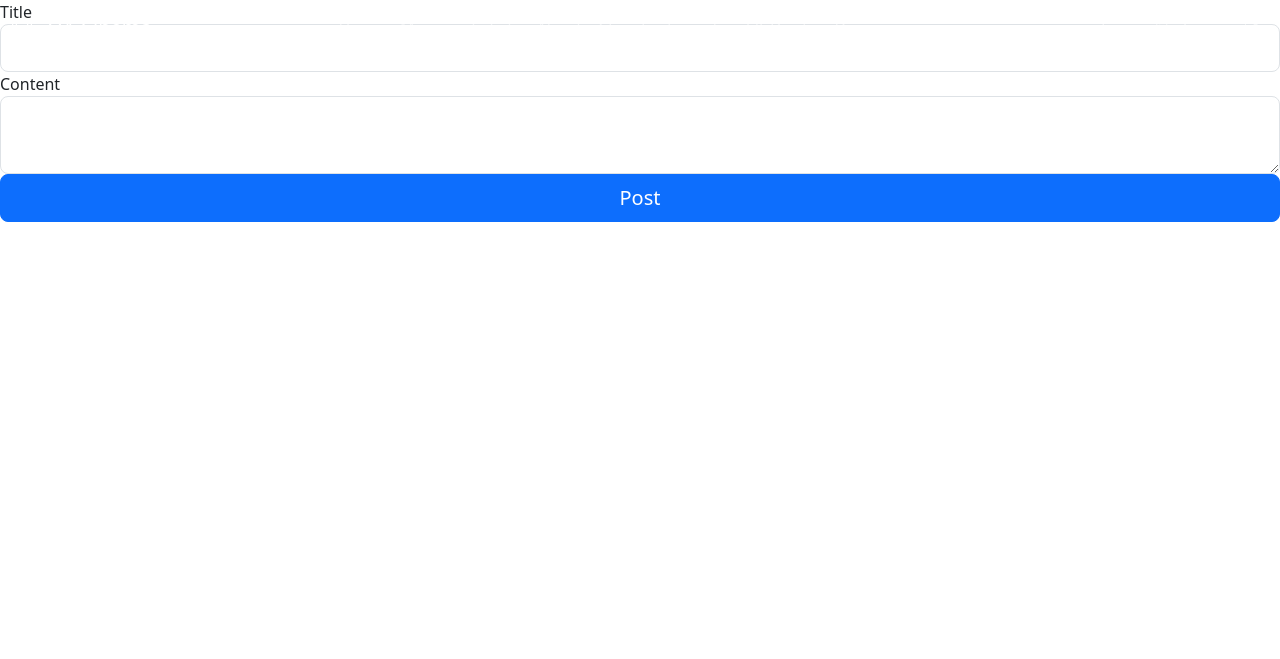
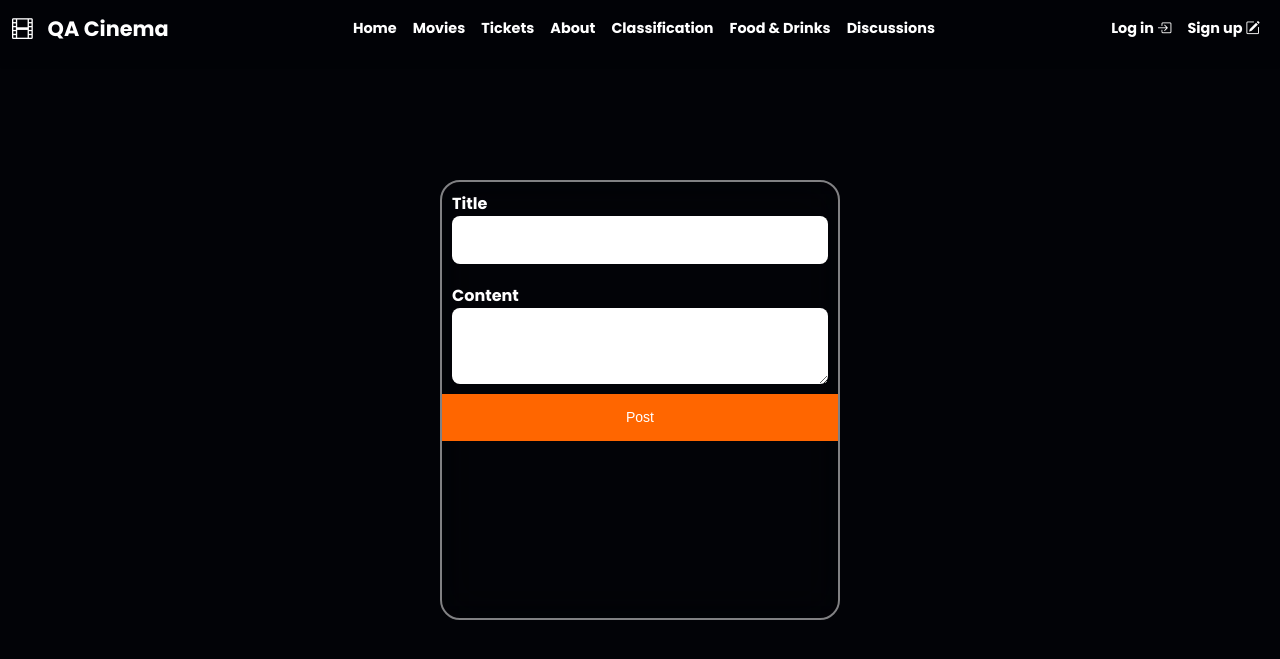
Before and after one commit to fkia413/CodeBusters, a Flask app: page /discussion/new in a window 1280 px wide. Shown: the top 659 px of the page. Run offline with Flask 3, Linux system fonts and the light colour scheme; parts of the project's set-up code (start-up, migrations or seed data) failed here and were passed over.

Commit message:
RN: cleaned stylesheet and added css folder

```diff
--- a/application/static/stylesheet.css
+++ b/application/static/css/stylesheet.css
@@ -1,120 +1,130 @@
-/*
-html * {
-    color: white;
-    font-family: 'Lucida Sans', 'Lucida Sans Regular', 'Lucida Grande', 'Lucida Sans Unicode', Geneva, Verdana, sans-serif;
-    background-color: var(--bk-grey)
+/* ------------------------------------- */
+/* Basic styling setup */
+@import url('https://fonts.googleapis.com/css2?family=Poppins:wght@700&display=swap');
+
+html, body {
+    font-family: 'Poppins', sans-serif;
+    scroll-padding-top: 2rem;
+    scroll-behavior: smooth;
+    background-color: var(--text-color);
 }
 
 :root {
-    --bk-grey: #2D3047;
-    --main-red: #D2042D;
-    --button: #cb004c;
+    --main-color:#ff2c1f;
+    --text-color:#020307;
+    --bg-color:#fff;
 }
 
-header {
-    padding: 20px 0;
-    background-color: var(--main-red) !important;
-    border-radius: 25px;
+::-webkit-scrollbar {
+    width: 0.5rem;
+    background: var(--text-color);
 }
 
-.header-logo {
-    display: block;
-    color: white;
-    font-size: 24px;
-    background-color: var(--main-red) !important;
-    padding-left: 20px;
+::-webkit-scrollbar-thumb {
+    background: var(--main-color);
+    border-radius: 5rem;
 }
 
-.navbar {
-    border: none;
-    margin-bottom: 0;
-    background-color: var(--main-red) !important;
+body {
+    color: var(--bg-color);
 }
 
-.navbar-content {
-    text-align: center;
-    background-color: var(--main-red) !important;
+.btn {
+    padding: 0.7rem 1.4rem;
+    background: var(--main-color);
+    color: var(--bg-color);
+    font-weight: 400;
+    border-radius: 0.5rem;
+}
+
+.btn:hover {
+    background: #fa1216;
+}
+
+/* ------------------------------------- */
+/* Navbar */
+
+.custom-navbar {
+    background-color: rgba(2, 3, 7, .95);
+    box-shadow: 0px 2px 10px #00000033;
 }
 
 
-.navbar-nav {
-    margin: 0;
-    padding: 0;
-    list-style-type: none;
-    display: inline-block;
-    background-color: var(--main-red) !important;
+.navbar li {
+    position: relative;
 }
 
-.navbar-nav li {
-    margin-right: 15px;
-    display: inline;
-    background-color: var(--main-red) !important;
-
+.navbar-brand {
+    font-size: 1.3em !important;
+    font-weight: 600;
+    color: var(--bg-color);
 }
 
-
-.navbar-left {
-    margin-top: 10px;
-    display: inline-block;
-    float: left;
-    background-color: var(--main-red) !important;
-    padding-left: 20px;
-    border-radius: 25px;
+.navbar a {
+    font-size: .9em;
+    font-weight: 500;
+    color: var(--bg-color);
 }
 
-.navbar-right {
-    float: right;
-    background-color: var(--main-red)!important;
+.navbar a::after {
+    content: '';
+    width: 0;
+    height: 2px;
+    background: var(--main-color);
+    position: absolute;
+    bottom: -4px;
+    left: 0;
+    transition: 0.4s all linear;
 }
 
-.navbar-left a {
-    text-decoration: none;
-    margin-right: 15px;
-    background-color: var(--main-red)!important;
+.navbar a:hover::after,
+.navbar .home-active::after {
+    width: 100%;
 }
 
-.navbar-nav .active a {
-    font-weight: bold;
-    background-color: var(--main-red) !important;
+/* ------------------------------------- */
+/* Swiper */
+
+
+.home-text {
+    position: relative;
+    z-index: 1;
+    text-align: center;
+    padding: 20px;
 }
 
-.navbar-nav a:hover {
-    text-decoration: underline;
+.home-text span {
+    color: var(--bg-color);
+    font-weight: 500;
+    text-transform: uppercase;
 }
 
-.col-md-8 {
-    text-align: center;
-    display: block;
-    align-items: center;
+.home-text h1 {
+    color: var(--bg-color);
+    font-size: 4rem;
+    font-weight: 700;
+    margin-bottom: 1rem;
 }
 
-.topnav {
-    background-color: var(--main-red) !important;
+.play {
+    position: absolute;
+    right: 4rem;
+    bottom: 10%;
 }
 
-When the screen is less than 600px wide, stack the links and the search field vertically instead of horizontally */
-/* @media screen and (max-width: 600px) {
-    .searchbar a, .searchbar input[type=text] {
-    float: none;
-    display: inline-block;
-    text-align: center;
-    width: 100%;
-    margin: 0;
-    padding: 14px;
-    background-color: var(--main-red)!important;
-    }
-    .searchbar input[type=text] {
-    border: 1px solid #ccc;
-    background-color: var(--main-red);
-    }
+.play .bx {
+    background: var(--bg-color);
+    padding: 10px;
+    font-size: 2rem;
+    border-radius: 50%;
+    border: 4px solid rgb(2, 3, 7,0.4);
+    color: var(--main-color);
 }
 
-.btn {
-    background-color: var(--button);
-}
-
-.searchbar form {
-    background-color: var(--main-red);
+.play .bx:hover {
+    background: var(--main-color);
+    color: var(--bg-color);
+    transition: 0.2s all linear;
 }
 
 .wrapper {
@@ -178,252 +182,24 @@ When the screen is less than 600px wide, stack the links and the search field ve
 }
 
 .custom-button {
-
-    background-color: var(--button);
-    color: white;
-    border: none;
-    margin: 5px;
-    padding: 10px 20px;
-    border-radius: 10px;
-    font-size: 14px;
-    font-family: Arial, sans-serif;
-<<<<<<< HEAD:static/stylesheet.css
-}     */
-
-@import url('https://fonts.googleapis.com/css2?family=Poppins:wght@700&display=swap');
-*{
-    font-family: 'Poppins', sans-serif;
-    margin: 0;
-    padding: 0;
-    box-sizing: border-box;
-    list-style: none;
-    text-decoration: none;
-    scroll-padding-top: 2rem;
-    scroll-behavior: smooth;
-}
-
-:root{
-    --main-color:#ff2c1f;
-    --text-color:#020307;
-    --bg-color:#fff;
-}
-::-webkit-scrollbar {
-    width: 0.5rem;
-    background: var(--text-color);
-}
-::-webkit-scrollbar-thumb {
-    background: var(--main-color);
-    border-radius: 5rem;
-}
-
-body{
-    background: var(--text-color);
-    color: var(--bg-color);
-
-}
-section{
-    padding: 4.5rem 0 1.5rem;
-
-}
-header{
-    position: fixed;
-    width: 100%;
-    top:0;
-    right: 0;
-    z-index: 1000;
-    display: flex;
-    align-items: center;
-    justify-content: space-between;
-    padding:20px 100px;
-    transition: 0.5s;
-    /* background: var(--main-color); */
-}
-.logo{
-    font-size: 1.1rem;
-    font-weight: 600;
-    color: var(--bg-color);
-    display: flex;
-    align-items: center;
-    column-gap: 0.5rem;
-
-}
-.logo.bx{
-    font-size: 24px;
-    color: var(--main-color);
-
-}
-.navbar{
-    display: flex;
-    column-gap: 5rem;
-
-}
-.navbar li{
-    position: relative;
-}
-.navbar a{
-    font-size: 1rem;
-    font-weight: 500;
-    color: var(--bg-color);
-}
-.navbar a::after{
-    content: '';
-    width: 0;
-    height: 2px;
-    background: var(--main-color);
-    position: absolute;
-    bottom: -4px;
-    left: 0;
-    transition: 0.4s all linear;
-}
-.navbar a:hover::after,
-.navbar .home-active::after{
-    width: 100%;
-}
-#menu-icon{
-    font-size: 24px;
-    cursor: pointer;
-    z-index: 1000001;
-    display: none;
-}
-.btn{
-    padding: 0.7rem 1.4rem;
-    background: var(--main-color);
-    color: var(--bg-color);
-    font-weight: 400;
-    border-radius: 0.5rem;
-}
-.btn:hover{
-    background: #fa1216;
-}
-
-.swiper-pagination-bullet{
-    width: 6px !important;
-    height: 6px !important;
-    border-radius: 0.2rem !important;
-    background: var(--bg-color) !important;
-    opacity: 1 !important;
-}
-.swiper-pagination-bullet-active{
-    width: 1.5rem !important;
-    background var(--main color) !important
-
-}
-.home-text{
-z-index: 1000;
-padding: 0 150px
-
-}
-.home-text span{
-    color: var(--bg-color);
-    font-weight: 500;
-    text-transform: uppercase;
-}
-.home-text h1{
-    color: var(--bg-color);
-    font-size: 4rem;
-    font-weight: 700;
-    margin-bottom: 1rem;
-}
-.play{
-    position: absolute;
-    right: 4rem;
-    bottom: 10%;
-}
-.play .bx{
-    background: var(--bg-color);
-    padding: 10px;
-    font-size: 2rem;
-    border-radius: 50%;
-    border: 4px solid rgb(2, 3, 7,0.4);
-    color: var(--main-color);
-}
-.play .bx:hover{
-    background: var(--main-color);
-    color: var(--bg-color);
-    transition: 0.2s all linear;
-}
-.wrapper {
-    position: absolute;
-    top: 50%;
-    left: 50%;
-    transform: translate(-50%, -50%);
-    width: 400px;
-    height: 440px;
-    background: transparent;
-    border: 2px solid rgba(255, 255, 255, 0.5);
-    border-radius: 20px;
-    backdrop-filter: blur(20px);
-
-    background-size: cover;
-    background-repeat: no-repeat;
-
-}
-
-
-.wrapper .form-box.login {
-    background-color: transparent;
-}
-
-
-
-.form-box.login {
-    background-color: transparent;
-}
-
-
-.form-box.login h2 {
-    background-color: transparent;
-}
-.register-wrapper {
-    position: absolute;
-    top: 50%;
-    left: 50%;
-    transform: translate(-50%, -50%);
-    width: 400px;
-    height: 440px;
-    background: transparent;
-    border: 2px solid rgba(255, 255, 255, 0.5);
-    border-radius: 20px;
-    backdrop-filter: blur(20px);
-
-    background-size: cover;
-    background-repeat: no-repeat;
-}
-
-.register-wrapper .form-box.register {
-    background-color: transparent;
-}
-
-.form-box.register {
-    background-color: transparent;
-}
-
-.form-box.register h2 {
-    background-color: transparent;
-}
-
-.custom-button {
-
     background-color: #ff6600;
     color: white;
     border: none;
     padding: 10px 20px;
     border-radius: 0;
     font-size: 14px;
-    font-family: Arial, sans-serif; }
+    font-family: Arial, sans-serif;
+}
+
 .form-control {
-
         border: none;
-
-    }
-=======
 }
 
 .new_post {
     padding: 10px;
 }
 
-.wrapper form{
+.wrapper form {
     border: none;
 }
 
@@ -774,5 +598,3 @@ video{
     }
 
 }
-
->>>>>>> d5e1965b866d6beab92e05a25b7f2d1e248b3f85:application/static/stylesheet.css
```
Also changed, not shown: other parts of application/static/css/stylesheet.css (+68 -26 lines).
